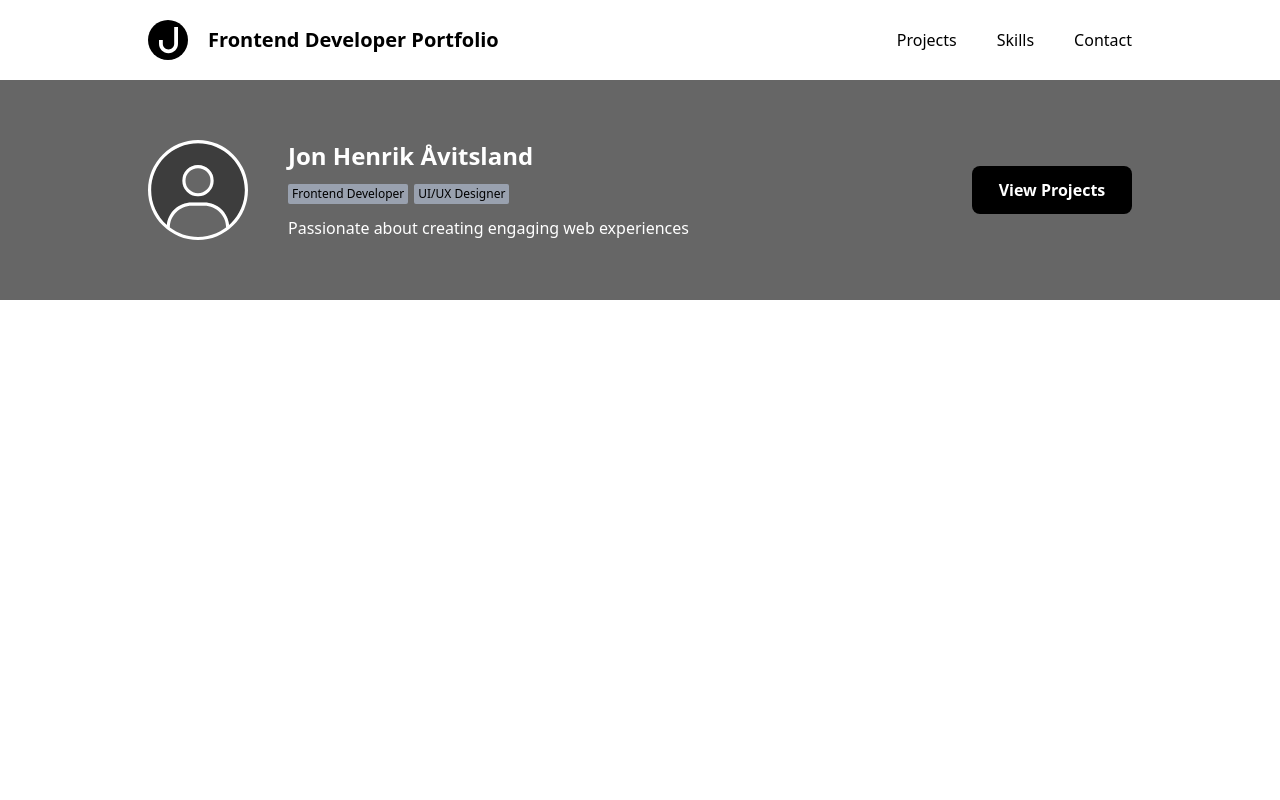
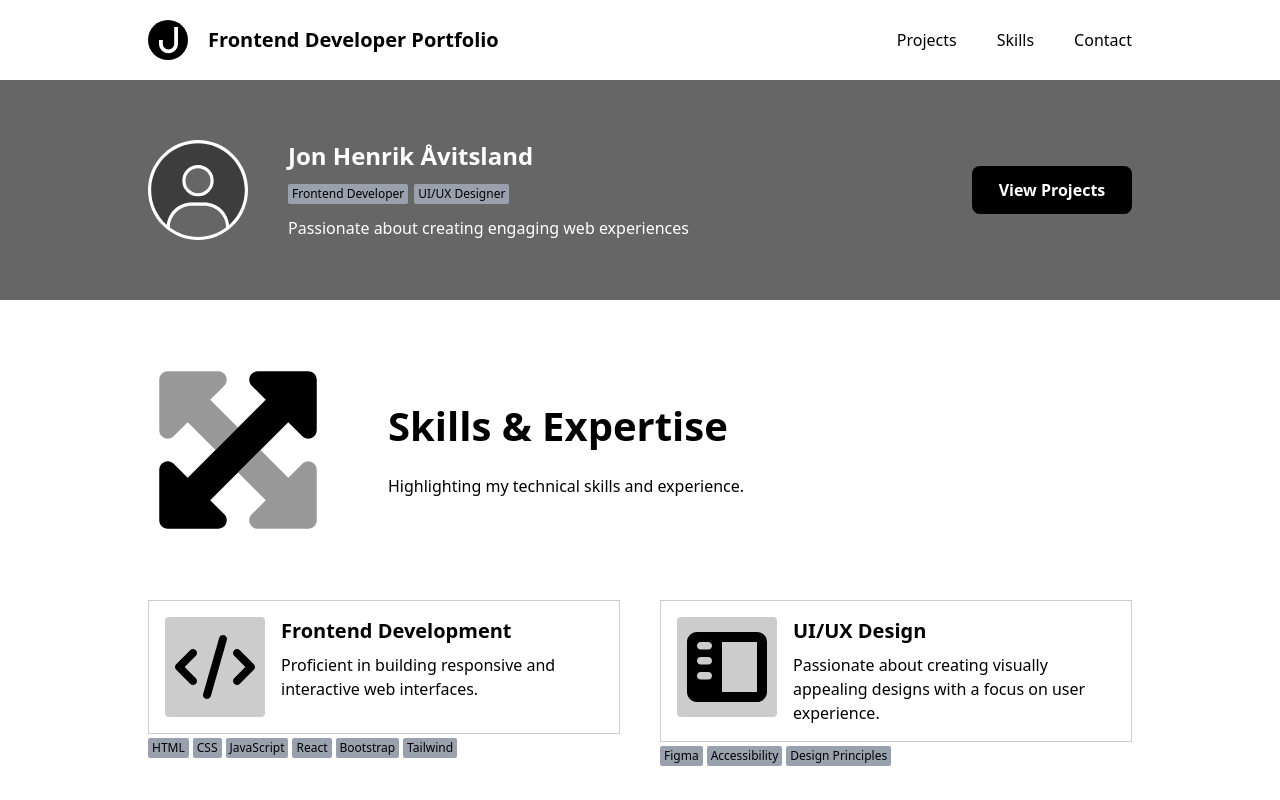
Before and after one commit to jonhenrikaavitsland/portfolio, a React (Vite) app: page / in a window 1280 px wide. Shown: the top 800 px of the page. Built offline with nearby package versions, Linux system fonts and the light colour scheme.

Commit message:
added skills to the App

```diff
--- a/src/App.jsx
+++ b/src/App.jsx
@@ -1,12 +1,14 @@
 import BioCard from './components/BioCard';
 import Header from './components/Header';
+import SkillsCard from './components/SkillsCard';
 
 export default function App() {
   return (
-    <div className='flex flex-col'>
+    <div className='flex flex-col h-dvh'>
       <Header />
-      <main>
+      <main className='flex flex-col grow'>
         <BioCard />
+        <SkillsCard />
       </main>
     </div>
   );
```
